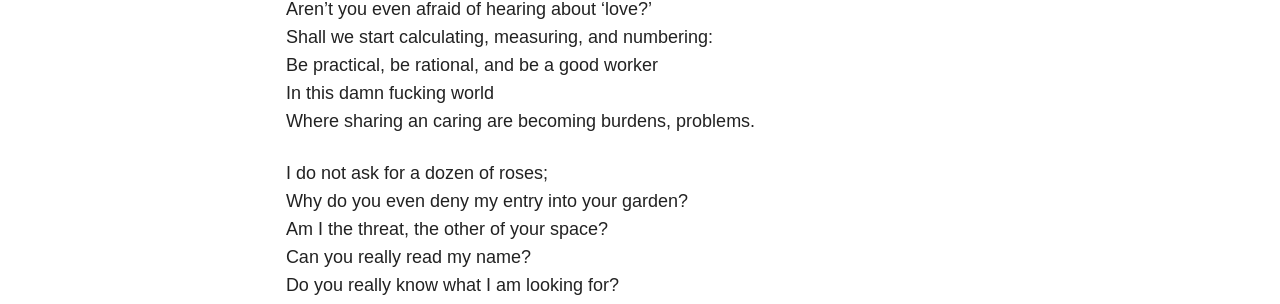
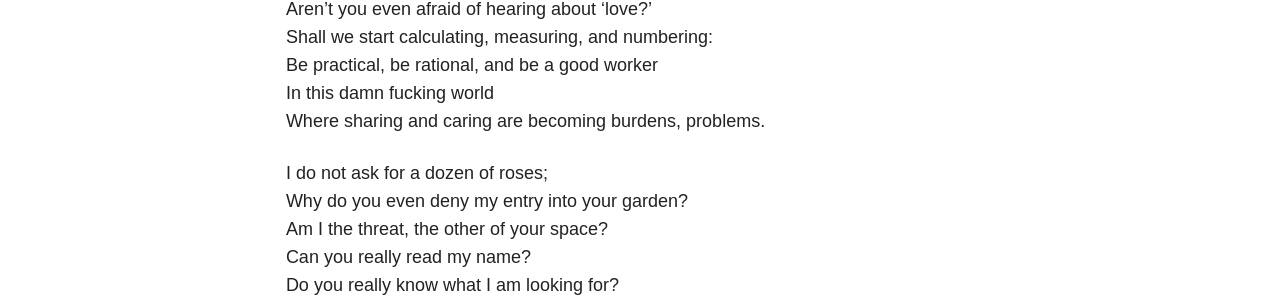
Before and after one commit to bylimei/bylimei.github.io, a Jekyll site: the page built from poetry/poem-CanWeSitandTalk.md, in a window 1280 px wide. Shown: the part 1008-1312 px from the top of the page. Built offline with Jekyll 4.4.1, drawn with Linux system fonts in a browser that asks for light colours; nearby versions of some CDN libraries; library files that are not in the unit come from our copies; comment, search, counter and statistics services are not loaded.

Commit message:
FIX Typos

```diff
--- a/poetry/poem-CanWeSitandTalk.md
+++ b/poetry/poem-CanWeSitandTalk.md
@@ -33,7 +33,7 @@ Aren't you even afraid of hearing about 'love?'\\
 Shall we start calculating, measuring, and numbering:\\
 Be practical, be rational, and be a good worker\\
 In this damn fucking world\\
-Where sharing an caring are becoming burdens, problems.
+Where sharing and caring are becoming burdens, problems.
 
 I do not ask for a dozen of roses;\\
 Why do you even deny my entry into your garden?\\
```
Also changed, not shown: poetry/poem-Dream.md (+1 -1 lines), poetry/poem-SenseAndSensitivity.md (+1 -1 lines).
